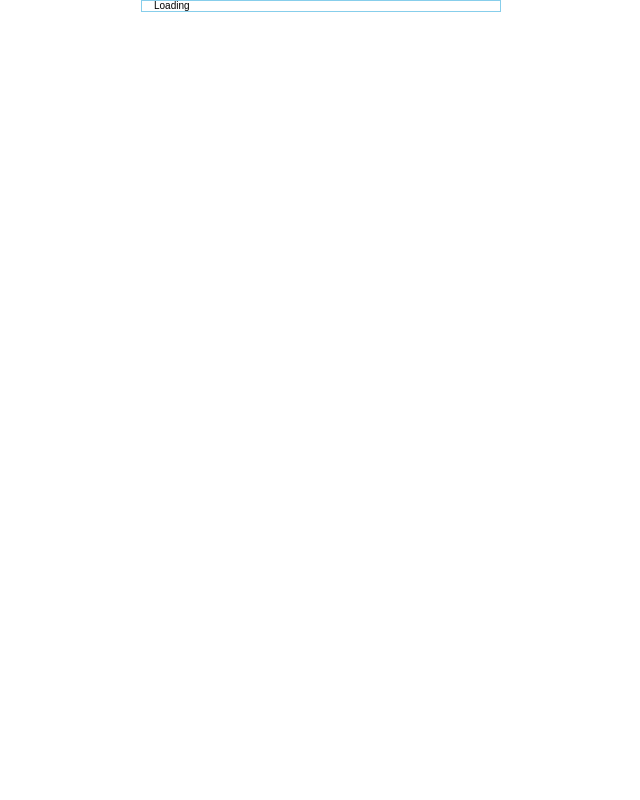
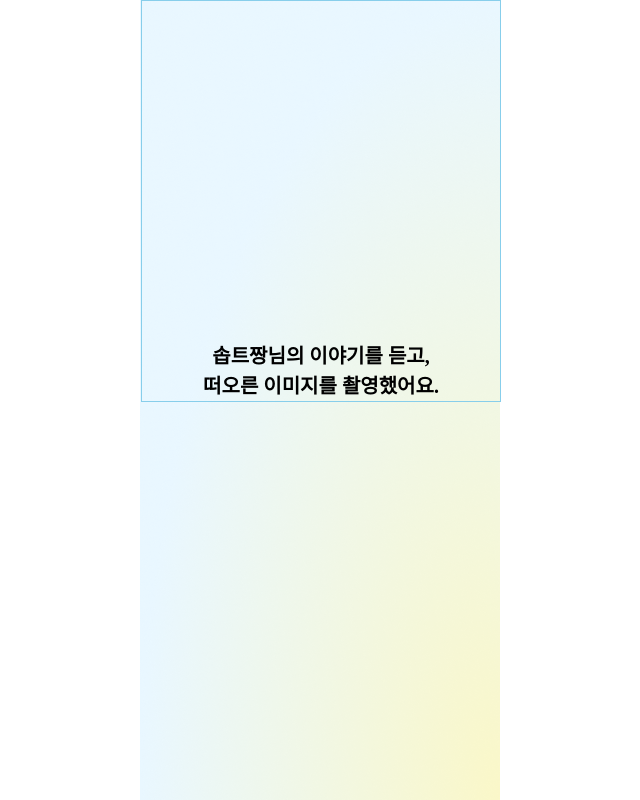
Before and after one commit to 32th-SOPKATHON-TEAM1/Client, a React (Vite) app: page /loading in a window 1280 px wide. Shown: the whole page, without its empty margins (319-959 px from the left). Built offline with nearby package versions, Linux system fonts and the light colour scheme.

Commit message:
[ feat ] 로딩 페이지 구현

```diff
--- a/src/@pages/loading.jsx
+++ b/src/@pages/loading.jsx
@@ -1,5 +1,46 @@
 import React from "react";
+import { styled } from "styled-components";
+import BackgroundImg from "../assets/image/loadingBackground.png";
+import { useRecoilValue } from "recoil";
+import { emotionData } from "../recoil/emotionsList";
 
 export default function Loading() {
-  return <div>Loading</div>;
+  const data = useRecoilValue(emotionData);
+
+  return (
+    <LoadingWrapper>
+      <p>{data.name}님의 이야기를 듣고,</p>
+      <p>떠오른 이미지를 촬영했어요.</p>
+      <Background />
+    </LoadingWrapper>
+  );
 }
+
+const LoadingWrapper = styled.div`
+  font-family: "Pretendard";
+  font-style: normal;
+  font-weight: 600;
+  font-size: 20px;
+  line-height: 30px;
+
+  padding-top: 34rem;
+
+  display: flex;
+  flex-direction: column;
+  justify-content: center;
+  align-items: center;
+`;
+
+const Name = styled.h1``;
+
+const Background = styled.div`
+  width: 360px;
+  height: 800px;
+
+  position: absolute;
+  z-index: -1;
+  top: 0;
+  margin-left: -0.2rem;
+
+  background-image: url(${BackgroundImg});
+`;
--- /dev/null
+++ b/src/recoil/emotionsList.jsx
@@ -0,0 +1,11 @@
+import { atom } from "recoil";
+
+export const emotionData = atom({
+  key: "emotionData",
+  default: { name: "솝트짱", title: "", emotions: [] },
+});
+
+export const clickedEmotion = atom({
+  key: "clickedEmotion",
+  default: "",
+});
```
Also changed, not shown: src/assets/image/loadingBackground.png (added), src/assets/image/loadingBackground.svg (added).
